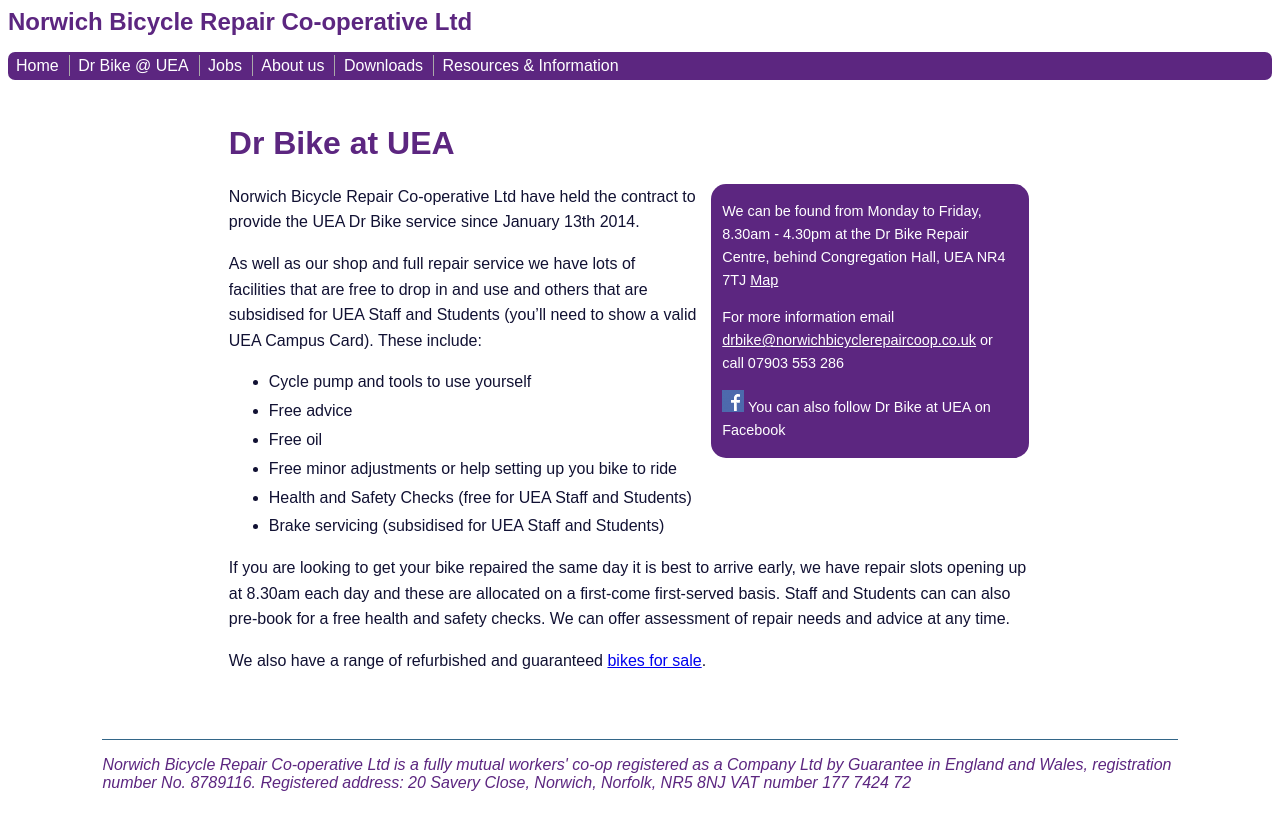
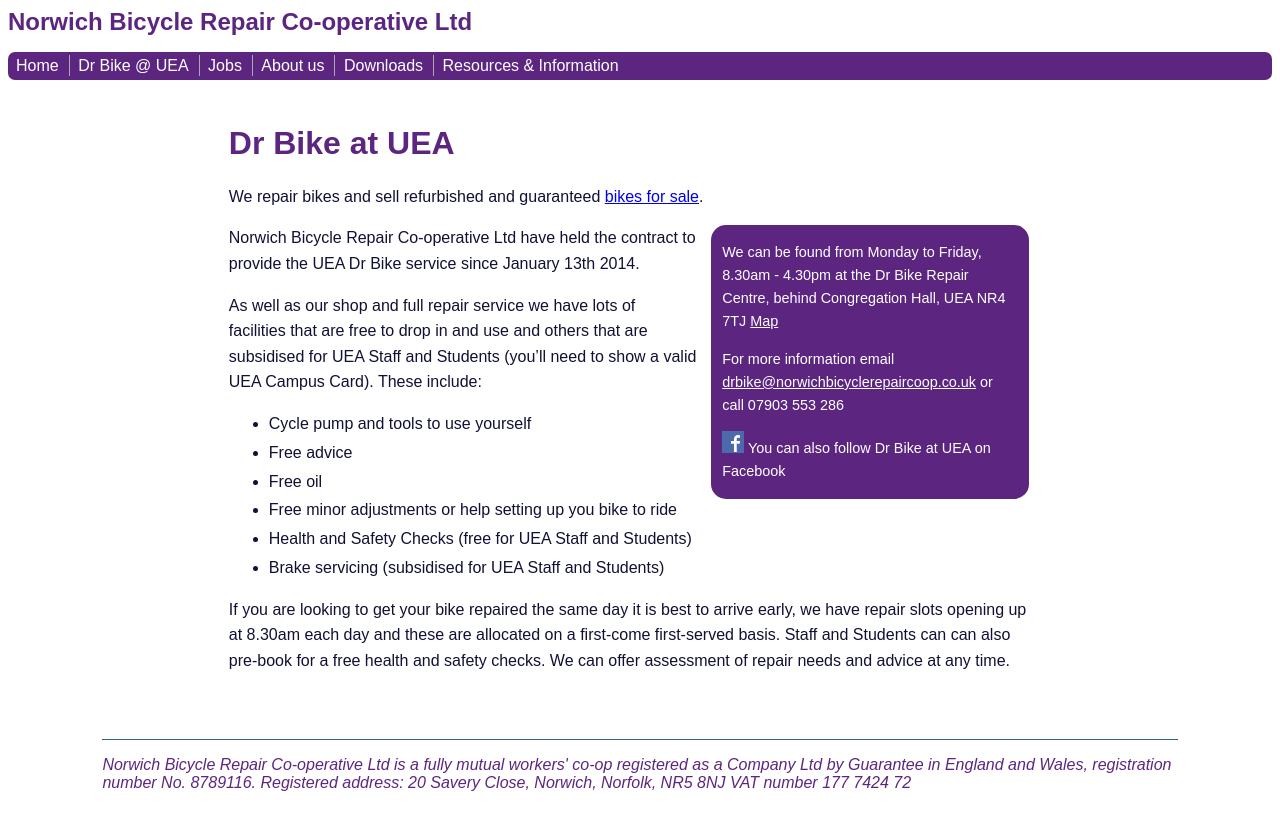
Before and after one commit to norwichbicyclerepaircooperative/norwichbicyclerepaircooperative.github.io, a Jekyll site: the page built from dr-bike-uea/index.md, in a window 1280 px wide. Shown: the top 830 px of the page. Built offline with Jekyll 4.4.1, drawn with Linux system fonts in a browser that asks for light colours.

Commit message:
Update index.md

```diff
--- a/dr-bike-uea/index.md
+++ b/dr-bike-uea/index.md
@@ -5,7 +5,7 @@
 
 Dr Bike at UEA
 ==============
-
+We repair bikes and sell refurbished and guaranteed [bikes for sale](/bikes-for-sale/).
 
 {% capture sidebar_text %}
 We can be found from Monday to Friday, 8.30am - 4.30pm at the Dr Bike Repair
@@ -37,5 +37,3 @@
 allocated on a first-come first-served basis. Staff and Students can can also
 pre-book for a free health and safety checks. We can offer assessment of repair
 needs and advice at any time.
-
-We also have a range of refurbished and guaranteed [bikes for sale](/bikes-for-sale/).
```
